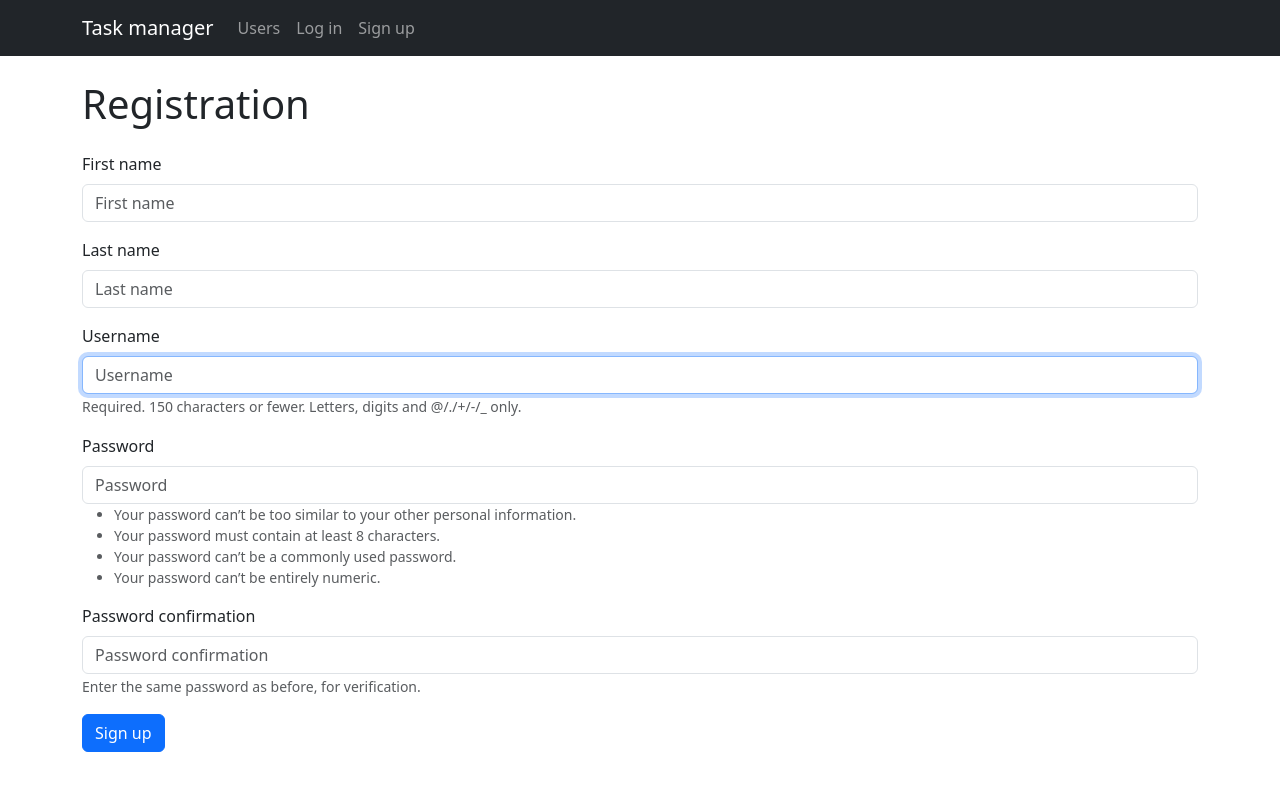
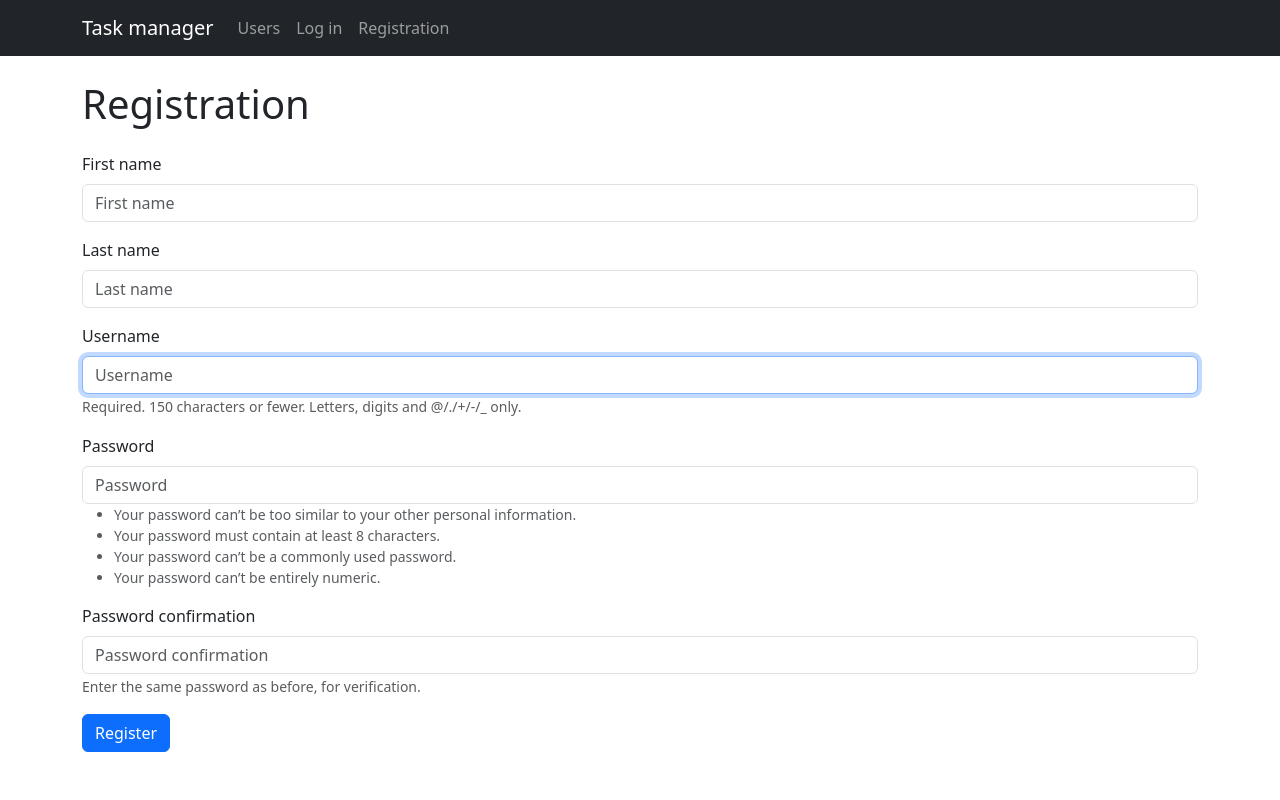
Before and after one commit to Pavel-Kr/python-project-52, a Django app: page /users/create/ in a window 1280 px wide. Run offline with Django 5.2, Linux system fonts and the light colour scheme; some libraries are stand-ins or nearby versions.

Commit message:
Update localization

```diff
--- a/templates/base.html
+++ b/templates/base.html
@@ -29,7 +29,7 @@
                     </li>
                     {% else %}
                     <li class="nav-item"><a href="{% url "users:login" %}" class="nav-link">{% translate "Log in" %}</a></li>
-                    <li class="nav-item"><a href="{% url "users:create" %}" class="nav-link">{% translate "Sign up" %}</a></li>
+                    <li class="nav-item"><a href="{% url "users:create" %}" class="nav-link">{% translate "Registration" %}</a></li>
                     {% endif %}
                 </ul>
             </div>
--- a/users/templates/users/create.html
+++ b/users/templates/users/create.html
@@ -12,6 +12,6 @@
 <form action="{% url "users:create" %}" method="post" class="mt-4">
     {% csrf_token %}
     {% bootstrap_form form %}
-    <input type="submit" value="{% translate "Sign up" %}" class="btn btn-primary">
+    <input type="submit" value="{% translate "Register" %}" class="btn btn-primary">
 </form>
 {% endblock %}
```
Also changed, not shown: locale/ru/LC_MESSAGES/django.po, 1 other file.
